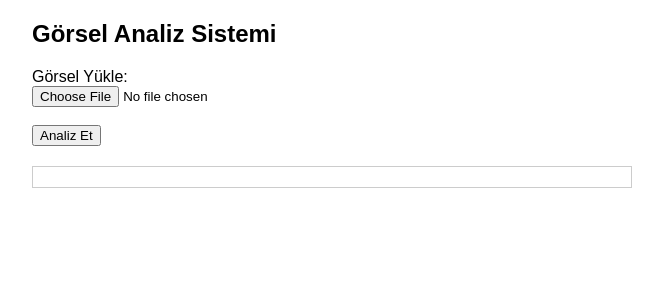
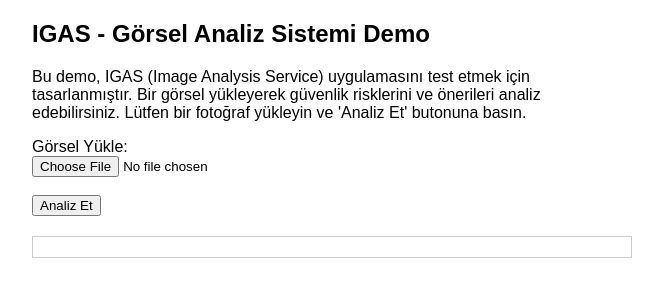
Before and after one commit to ibrnazli/igas-flask, a Flask app: page / in a window 1280 px wide. Shown: the top 300 px of the page, without its empty margins (308-971 px from the left). Run offline with Flask 2, Linux system fonts and the light colour scheme.

Commit message:
Add demo welcome message and loading indicator to index.html

```diff
--- a/templates/index.html
+++ b/templates/index.html
@@ -2,34 +2,42 @@
 <html lang="tr">
 <head>
     <meta charset="UTF-8">
-    <title>Görsel Analiz</title>
+    <title>IGAS - Görsel Analiz Demo</title>
     <style>
         body { font-family: Arial, sans-serif; margin: 20px; }
         .container { max-width: 600px; margin: auto; }
         .result { margin-top: 20px; padding: 10px; border: 1px solid #ccc; }
+        .loading { display: none; color: #666; }
     </style>
 </head>
 <body>
     <div class="container">
-        <h2>Görsel Analiz Sistemi</h2>
-        <form action="/analyze" method="POST" enctype="multipart/form-data">
+        <h2>IGAS - Görsel Analiz Sistemi Demo</h2>
+        <p>Bu demo, IGAS (Image Analysis Service) uygulamasını test etmek için tasarlanmıştır. Bir görsel yükleyerek güvenlik risklerini ve önerileri analiz edebilirsiniz. Lütfen bir fotoğraf yükleyin ve 'Analiz Et' butonuna basın.</p>
+        <form action="/analyze" method="POST" enctype="multipart/form-data" id="uploadForm">
             <label for="image">Görsel Yükle:</label><br>
             <input type="file" name="image" id="image" accept="image/*" required><br><br>
             <input type="submit" value="Analiz Et">
         </form>
+        <div class="loading" id="loading">Analiz yapılıyor, lütfen bekleyin...</div>
         <div class="result" id="result"></div>
     </div>
 
     <script>
-        document.querySelector('form').addEventListener('submit', async (e) => {
+        document.getElementById('uploadForm').addEventListener('submit', async (e) => {
             e.preventDefault();
+            const resultDiv = document.getElementById('result');
+            const loadingDiv = document.getElementById('loading');
+            resultDiv.innerHTML = '';
+            loadingDiv.style.display = 'block';
+
             const formData = new FormData(e.target);
             const response = await fetch('/analyze', {
                 method: 'POST',
                 body: formData
             });
+            loadingDiv.style.display = 'none';
             const data = await response.json();
-            const resultDiv = document.getElementById('result');
             if (data.error) {
                 resultDiv.innerHTML = `<p style="color: red;">Hata: ${data.error}</p>`;
             } else {
```
